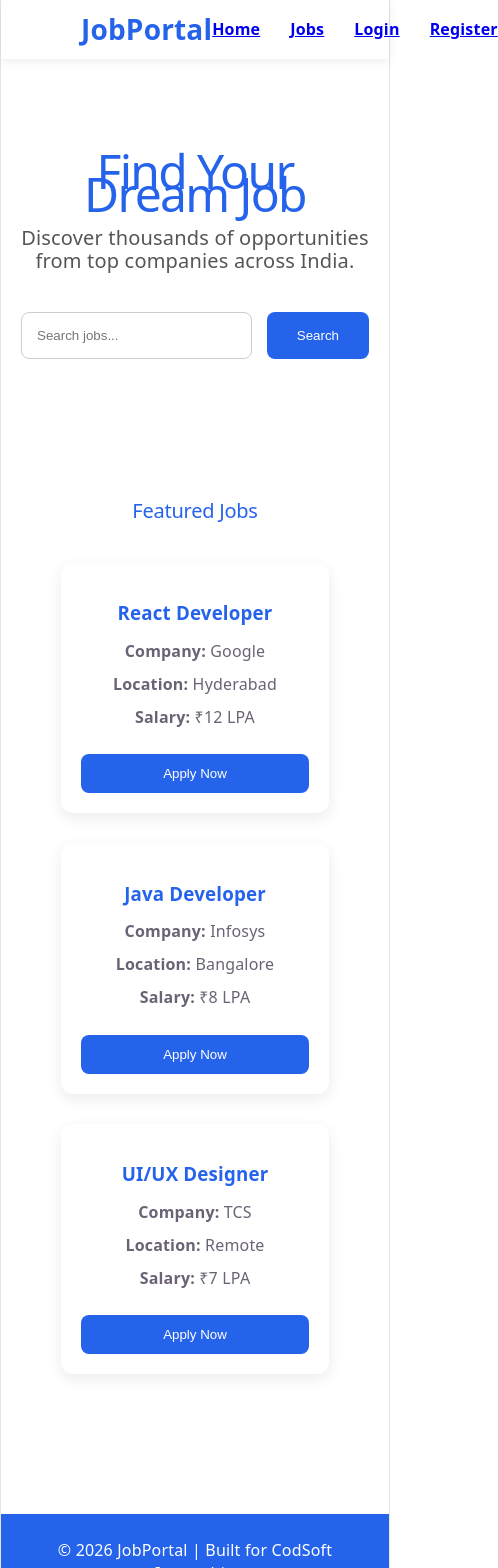
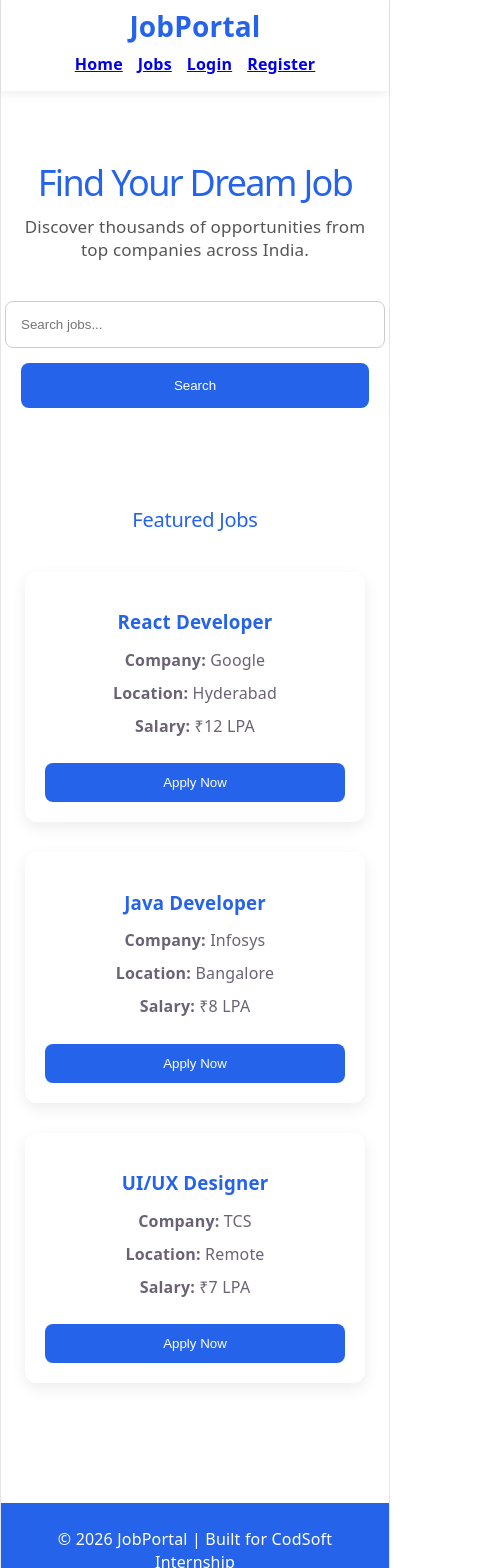
Before and after one commit to Sirivally0108/CareerGrid_CODSOFT_TASKNO1, a React app in the folder frontend/: page / in a window 390 px wide. Shown: the top 1568 px of the page, 498 px wide, since content can reach past the window. Built offline with nearby package versions, Linux system fonts and the light colour scheme; the HTML template or start-up script is replaced by a standard one.

Commit message:
Completed responsive homepage UI

```diff
--- a/frontend/src/styles/featuredjobs.css
+++ b/frontend/src/styles/featuredjobs.css
@@ -22,3 +22,15 @@
 
     flex-wrap:wrap;
 }
+@media (max-width: 768px) {
+
+    .featured {
+        padding: 40px 20px;
+    }
+
+    .job-container {
+        flex-direction: column;
+        align-items: center;
+    }
+
+}
--- a/frontend/src/styles/hero.css
+++ b/frontend/src/styles/hero.css
@@ -35,3 +35,33 @@
     padding:15px 30px;
     border-radius:8px;
 }
+@media (max-width: 768px) {
+
+    .hero {
+        padding: 60px 20px;
+    }
+
+    .hero h1 {
+        font-size: 36px;
+    }
+
+    .hero p {
+        font-size: 17px;
+    }
+
+    .search-box {
+        flex-direction: column;
+        align-items: center;
+    }
+
+    .search-box input {
+        width: 100%;
+        max-width: 400px;
+    }
+
+    .search-box button {
+        width: 100%;
+        max-width: 400px;
+    }
+
+}
--- a/frontend/src/styles/navbar.css
+++ b/frontend/src/styles/navbar.css
@@ -25,3 +25,18 @@
 .nav-links a:hover{
     color:#2563eb;
 }
+@media (max-width: 768px) {
+
+    .navbar {
+        padding: 15px 20px;
+        flex-direction: column;
+        gap: 15px;
+    }
+
+    .nav-links {
+        gap: 15px;
+        flex-wrap: wrap;
+        justify-content: center;
+    }
+
+}
```
